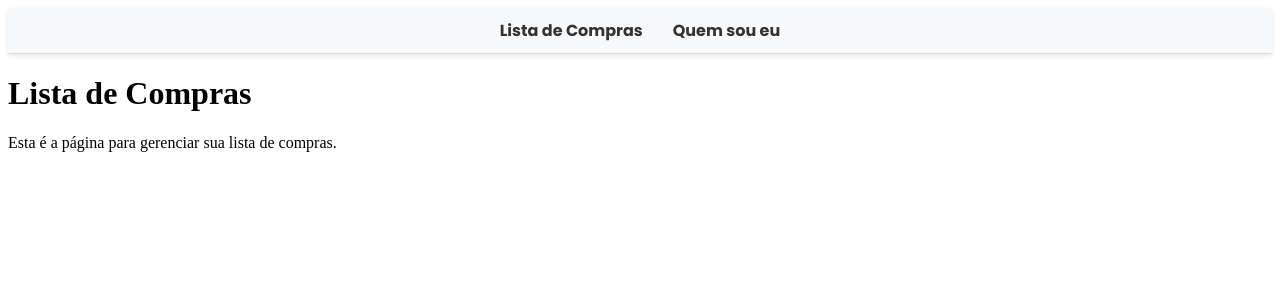
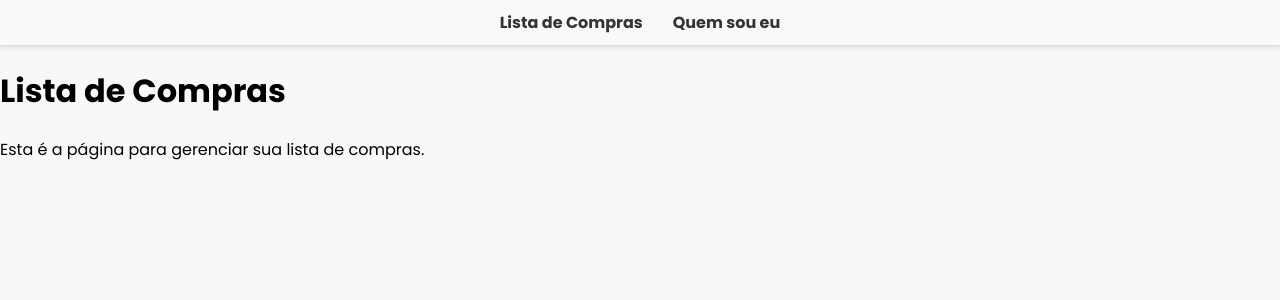
Before and after one commit to vh-mendes/shoppingList, a React (Vite) app: page / in a window 1280 px wide. Shown: the top 300 px of the page. Built offline with nearby package versions, Linux system fonts and the light colour scheme.

Commit message:
Criando componente global.css

```diff
--- a/src/App.tsx
+++ b/src/App.tsx
@@ -2,6 +2,8 @@ import { BrowserRouter as Router, Routes, Route, Link } from "react-router-dom";
 import Lista from "./pages/Lista";
 import Biografia from "./pages/Biografia";
 import "./styles/navbar.css";
+import './styles/global.css';
+
 
 
 function App() {
--- /dev/null
+++ b/src/styles/global.css
@@ -0,0 +1,12 @@
+body {
+    background: #F8F8F8;
+    background-size: cover;
+    margin: 0;
+    padding: 0;
+    font-family: "Poppins", sans-serif;
+    min-height: 100vh;
+  }
+
+  html {
+    min-height: 100%;
+  }
```
